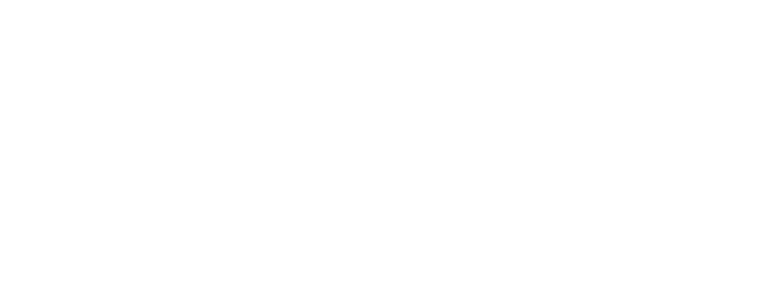
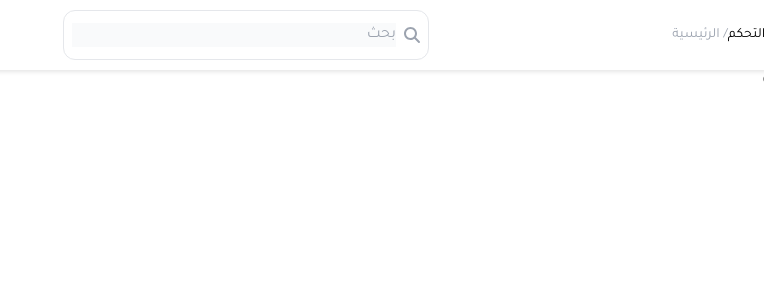
Before and after one commit to abdoBadawy74/Admin-Dashboard, a React (Vite) app: page /call-center in a window 1280 px wide. Before the commit this address had no page. Shown: the top 300 px of the page, without its empty margins (516-1280 px from the left). Built offline with nearby package versions, Linux system fonts and the light colour scheme.

Commit message:
add route and create component

```diff
--- a/src/App.jsx
+++ b/src/App.jsx
@@ -6,6 +6,7 @@
 import Consultant from './Pages/Consultant';
 import Consultations from './Pages/Consultations';
 import Payments from './Pages/Payments';
+import CallCenter from './Pages/CallCenter';
 
 function App() {
 
@@ -13,15 +14,16 @@
   return (
     <>
       <div className="App">
-       <Routes>
-        <Route element={<Dashboard/>}>
-          <Route path="/" element={<HomePage/>}/>
-          <Route path='users' element={<Users/>} />
-          <Route path='consultants' element={<Consultant/>} />
-          <Route path='consultations' element={<Consultations/>} />
-          <Route path='payments' element={<Payments/>} />
-        </Route>
-       </Routes>
+        <Routes>
+          <Route element={<Dashboard />}>
+            <Route path="/" element={<HomePage />} />
+            <Route path='users' element={<Users />} />
+            <Route path='consultants' element={<Consultant />} />
+            <Route path='consultations' element={<Consultations />} />
+            <Route path='payments' element={<Payments />} />
+            <Route path="call-center" element={<CallCenter />} />
+          </Route>
+        </Routes>
         {/* <Dashboard/> */}
       </div>
 
--- a/src/Components/SideBar/Links.jsx
+++ b/src/Components/SideBar/Links.jsx
@@ -34,7 +34,7 @@
   },
   {
     name: "خدمة العملاء ",
-    path: "/dashboard/Product/add",
+    path: "/call-center",
     icon: call,
   },
 ];
--- /dev/null
+++ b/src/Pages/CallCenter.jsx
@@ -0,0 +1,7 @@
+import React from 'react'
+
+export default function CallCenter() {
+  return (
+    <div>CallCenter</div>
+  )
+}
```
